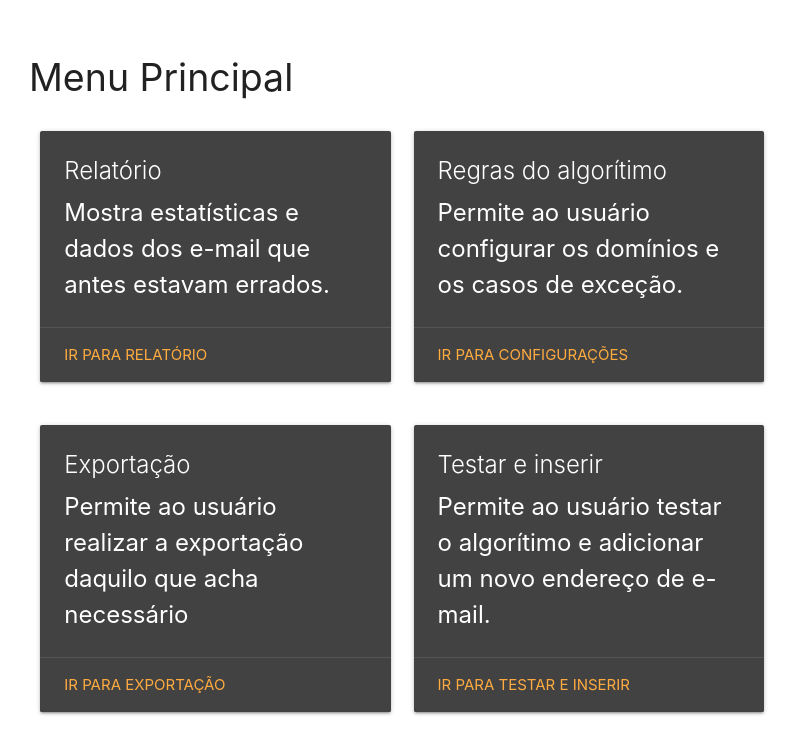
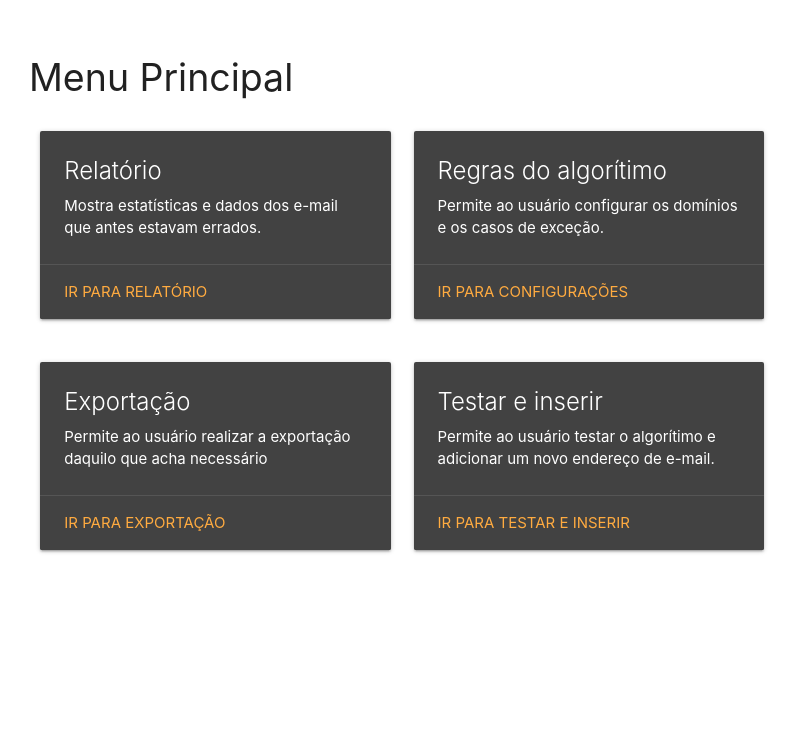
Before and after one commit to victorfernandesraton/SearchMail, a PHP site: page /app/Menu.php in a window 1280 px wide. Shown: the top 754 px of the page, without its empty margins (163-960 px from the left). Run offline with PHP 8.4, Linux system fonts and the light colour scheme.

Commit message:
main page

```diff
--- a/app/css/main.css
+++ b/app/css/main.css
@@ -7,7 +7,7 @@ h2, h3 {
 }
 
 p {
-    font-size: 1.6em;
+    font-size: 1em;
 }
 
 form
```
